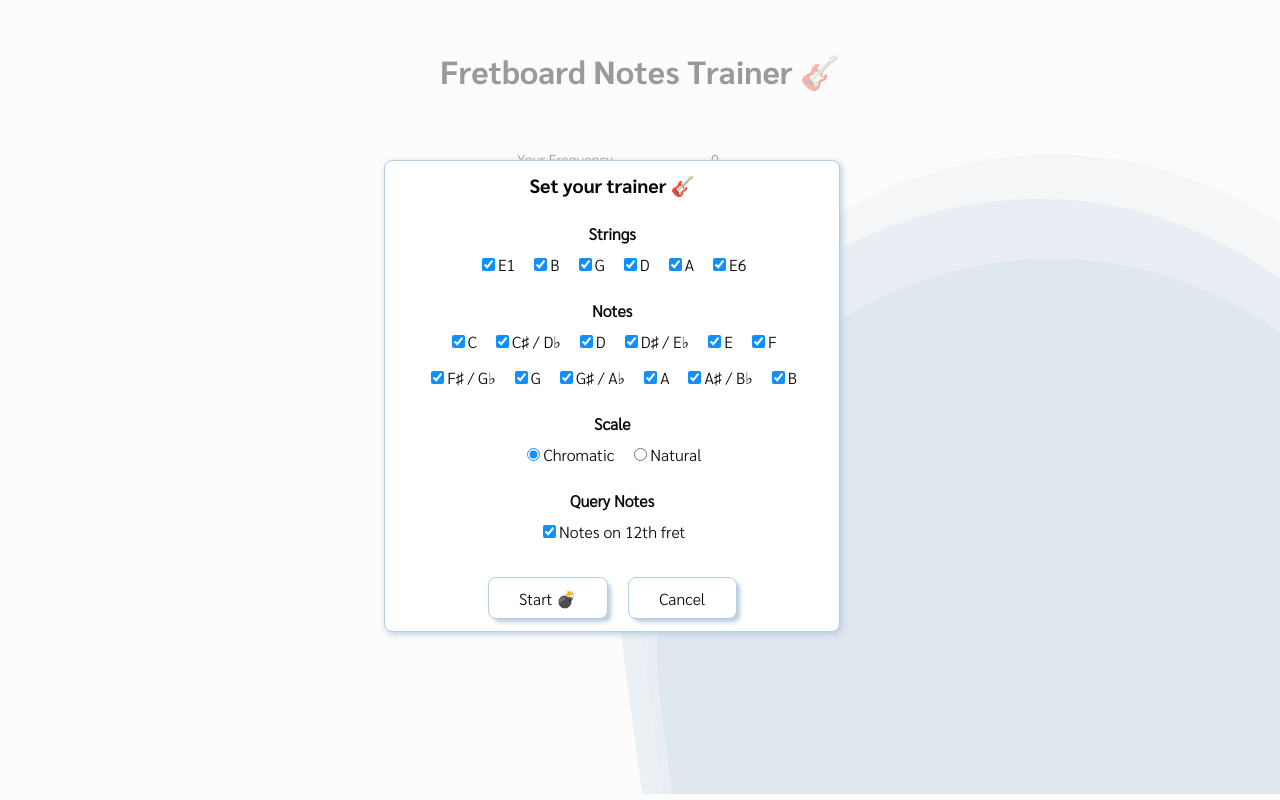
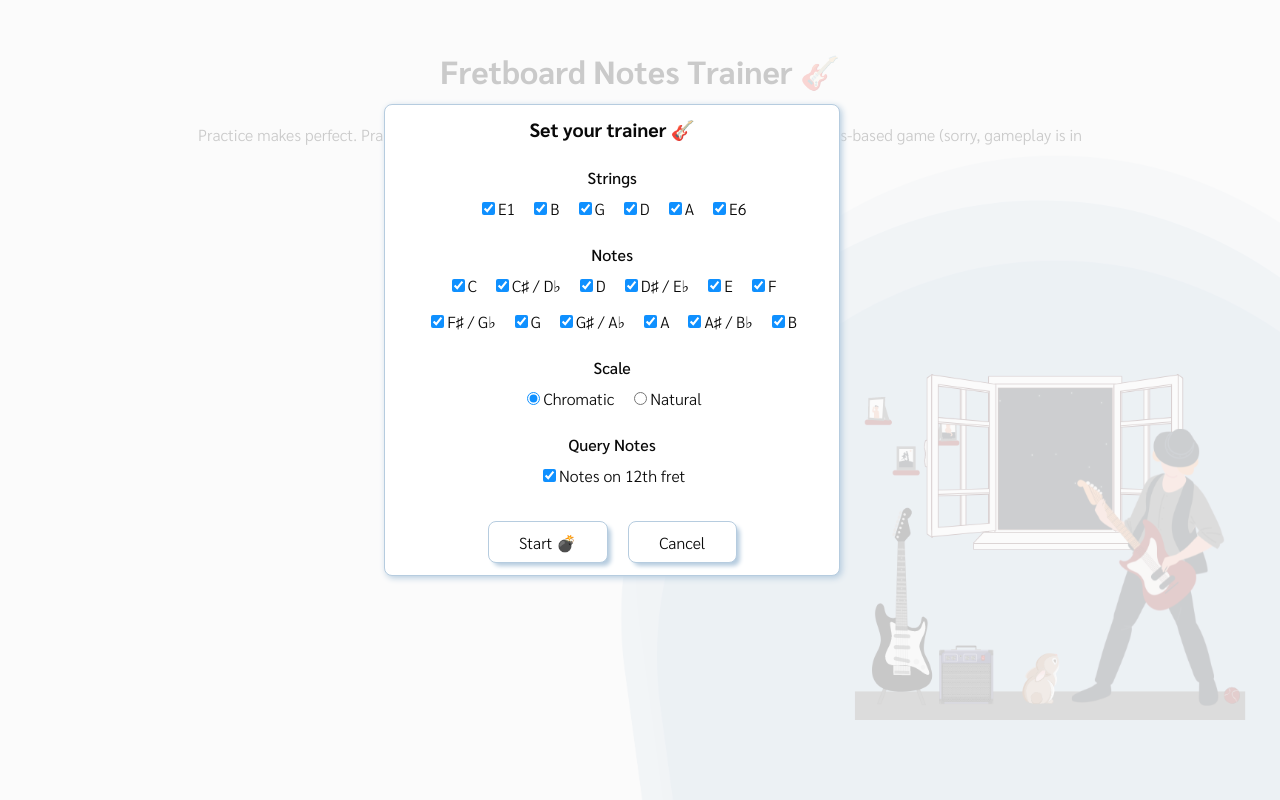
Before and after one commit to nikolanekudova/fretboard-notes-trainer, a React (Vite) app: page / in a window 1280 px wide. Both pictures are taken after a click on the button "Start Trainer 🎶". Built offline with nearby package versions, Linux system fonts and the light colour scheme; no server answers.

Commit message:
context added

```diff
--- a/src/App.jsx
+++ b/src/App.jsx
@@ -1,12 +1,20 @@
 import { useState } from "react";
 import { StartPage } from "./components/StartPage";
 import { TrainerPage } from "./components/TrainerPage";
+import { AppProvider } from "./context/AppContext";
 
 function App() {
     const [appStart, setAppStart] = useState(false);
 
     return (
-        <div className={`${appStart === false ? "background-wrapper" : "background-wrapper-light"}`}>
+        <AppProvider>
+            <div
+                className={`${
+                    appStart === false
+                        ? "background-wrapper"
+                        : "background-wrapper-light"
+                }`}
+            >
                 <div className="page-wrapper">
                     <div>
                         <h1>Fretboard Notes Trainer 🎸</h1>
@@ -14,12 +22,16 @@ function App() {
                             <p className="about-trainer">
                                 Practice makes perfect. Practice your guitar
                                 fretboard notes or, if you're confident, play a
-                            points-based game (sorry, gameplay is in progress 👀).
+                                points-based game (sorry, gameplay is in
+                                progress 👀).
                             </p>
                         )}
                     </div>
                     {appStart === false && (
-                    <StartPage appStart={appStart} setAppStart={setAppStart} />
+                        <StartPage
+                            appStart={appStart}
+                            setAppStart={setAppStart}
+                        />
                     )}
                     {appStart === true && (
                         <TrainerPage
@@ -29,6 +41,7 @@ function App() {
                     )}
                 </div>
             </div>
+        </AppProvider>
     );
 }
 
--- a/src/components/Inputs.jsx
+++ b/src/components/Inputs.jsx
@@ -1,15 +1,39 @@
-import React from "react";
+import React, { useContext, useEffect, useState } from "react";
+import { AppContext } from "../context/AppContext";
 
-export function Inputs({
-    strings = {},
-    setStrings,
-    notes = {},
-    setNotes,
-    chromaticNatural,
-    changeChromaticNatural,
-    queryNotes,
-    setQueryNotes,
-}) {
+export function Inputs({ appStart, setAppStart }) {
+    const {
+        strings,
+        setStrings,
+        notes,
+        setNotes,
+        chromaticNatural,
+        setChromaticNatural,
+        queryNotes,
+        setQueryNotes,
+        setShowInputs,
+    } = useContext(AppContext);
+
+    function startTrainer() {
+        setShowInputs(false);
+        setAppStart(true);
+    }
+
+    const [filteredNotes, setFilteredNotes] = useState([]);
+
+    useEffect(() => {
+        const filtered = Object.keys(notes).filter(
+            (note) => chromaticNatural === "chromatic" || !note.includes("#")
+        );
+        setFilteredNotes(filtered);
+    }, [notes, chromaticNatural]);
+
+    function changeChromaticNatural() {
+        setChromaticNatural((prevState) =>
+            prevState === "chromatic" ? "natural" : "chromatic"
+        );
+    }
+
     return (
         <div className="background-inputs-wrapper">
             <div className="inputs-wrapper">
@@ -67,6 +91,7 @@ export function Inputs({
                             <input
                                 type="radio"
                                 name="chromatic"
+                                value="chromatic"
                                 checked={chromaticNatural === "chromatic"}
                                 onChange={changeChromaticNatural}
                             />
@@ -76,6 +101,7 @@ export function Inputs({
                             <input
                                 type="radio"
                                 name="natural"
+                                value="natural"
                                 checked={chromaticNatural === "natural"}
                                 onChange={changeChromaticNatural}
                             />
@@ -99,8 +125,8 @@ export function Inputs({
                     </div>
                 </div>
                 <div className="inputs-btns-wrapper">
-                    <button>Start 💣</button>
-                    <button>Cancel</button>
+                    <button onClick={startTrainer}>Start 💣</button>
+                    <button onClick={() => setShowInputs(false)}>Cancel</button>
                 </div>
             </div>
         </div>
--- a/src/components/StartPage.jsx
+++ b/src/components/StartPage.jsx
@@ -1,13 +1,18 @@
-import React from "react";
+import React, { useContext } from "react";
+import { AppContext } from "../context/AppContext";
+import { Inputs } from "./Inputs";
 
-export function StartPage(appStart, setAppStart) {
-    function startApp() {
-        appStart.setAppStart(true);
-    }
+export function StartPage({ appStart, setAppStart }) {
+    const { showInputs, setShowInputs } = useContext(AppContext);
 
     return (
         <div>
-            <button onClick={startApp}>Start Trainer 🎶</button>
+            {showInputs && (
+                <Inputs appStart={appStart} setAppStart={setAppStart} />
+            )}
+            <button onClick={() => setShowInputs(true)}>
+                Start Trainer 🎶
+            </button>
         </div>
     );
 }
--- a/src/components/TrainerPage.jsx
+++ b/src/components/TrainerPage.jsx
@@ -1,4 +1,5 @@
-import React, { useState, useEffect, useRef } from "react";
+import React, { useContext, useEffect } from "react";
+import { AppContext } from "../context/AppContext";
 import { data } from "../data";
 import soundEffect from "../assets/correct.mp3";
 import { CorrectPage } from "./CorrectPage";
@@ -6,46 +7,25 @@ import { autoCorrelate } from "../utils/sound/autoCorrelate";
 import { getTrainerData } from "../utils/data/getTrainerData";
 import { playSound } from "../utils/playSound";
 import { generateRandomNoteString } from "../utils/data/generateRandomNoteString";
-import { Inputs } from "./Inputs";
 
-export function TrainerPage(appStart, setAppStart) {
-    const [frequency, setFrequency] = useState(0);
-    const [noteStringFrequency, setNoteStringFrequency] = useState({
-        note: "",
-        string: 0,
-        frequency: -100,
-        volume: "❗️",
-    });
-    const [showCorrect, setShowCorrect] = useState(false);
-    const [showInputs, setShowInputs] = useState(true);
-    const [strings, setStrings] = useState({
-        E1: true,
-        B: true,
-        G: true,
-        D: true,
-        A: true,
-        E6: true,
-    });
-    const [notes, setNotes] = useState({
-        C: true,
-        "C♯ / D♭": true,
-        D: true,
-        "D♯ / E♭": true,
-        E: true,
-        F: true,
-        "F♯ / G♭": true,
-        G: true,
-        "G♯ / A♭": true,
-        A: true,
-        "A♯ / B♭": true,
-        B: true,
-    });
-    const [chromaticNatural, setChromaticNatural] = useState("chromatic");
-    const [queryNotes, setQueryNotes] = useState(true);
-    const [correctFrequency, setCorrectFrequency] = useState(false);
-    const [microphoneSensitivity, setMicrophoneSensitivity] =
-        useState("medium");
-    const microphoneSensitivityRef = useRef(0.005);
+export function TrainerPage({ appStart, setAppStart }) {
+    const {
+        frequency,
+        setFrequency,
+        noteStringFrequency,
+        setNoteStringFrequency,
+        showCorrect,
+        setShowCorrect,
+        strings,
+        notes,
+        chromaticNatural,
+        queryNotes,
+        correctFrequency,
+        setCorrectFrequency,
+        microphoneSensitivity,
+        setMicrophoneSensitivity,
+        microphoneSensitivityRef,
+    } = useContext(AppContext);
 
     function calculateMicrophoneSensitivity(sensitivity) {
         switch (sensitivity) {
@@ -80,11 +60,6 @@ export function TrainerPage(appStart, setAppStart) {
 
         return newRandomNoteString;
     }
-
-    // generate new random note and string when inputs change
-    useEffect(() => {
-        setNoteStringFrequency(newNoteStringAndCheck());
-    }, [strings, notes, chromaticNatural, queryNotes]);
 
     // Update the sensitivity number whenever the sensitivity value changes
     useEffect(() => {
@@ -182,22 +157,14 @@ export function TrainerPage(appStart, setAppStart) {
     }
 
     function stopTuner() {
-        appStart.setAppStart(false);
+        setAppStart(false);
         location.reload(); // stop function is not working
-    }
-
-    function changeChromaticNatural() {
-        if (chromaticNatural === "chromatic") {
-            setChromaticNatural("natural");
-        } else {
-            setChromaticNatural("chromatic");
-        }
     }
 
     return (
         <div>
             {showCorrect && <CorrectPage />}
-            {showInputs && (
+            {/* {showInputs && (
                 <Inputs
                     strings={strings}
                     setStrings={setStrings}
@@ -208,7 +175,7 @@ export function TrainerPage(appStart, setAppStart) {
                     queryNotes={queryNotes}
                     setQueryNotes={setQueryNotes}
                 />
-            )}
+            )} */}
             <div className="trainer-page-wrapper">
                 <div className="table-wrapper">
                     <div className="table-row-wrapper">
@@ -281,16 +248,6 @@ export function TrainerPage(appStart, setAppStart) {
                     {noteStringFrequency.string} string
                 </div>
                 <button onClick={stopTuner}>Stop Trainer 🛑</button>
-                {/* <Inputs
-                    strings={strings}
-                    setStrings={setStrings}
-                    notes={notes}
-                    setNotes={setNotes}
-                    chromaticNatural={chromaticNatural}
-                    changeChromaticNatural={changeChromaticNatural}
-                    queryNotes={queryNotes}
-                    setQueryNotes={setQueryNotes}
-                /> */}
             </div>
         </div>
     );
--- /dev/null
+++ b/src/context/AppContext.jsx
@@ -0,0 +1,74 @@
+import React, { createContext, useState, useRef } from "react";
+
+export const AppContext = createContext();
+
+export const AppProvider = ({ children }) => {
+    const [frequency, setFrequency] = useState(0);
+    const [noteStringFrequency, setNoteStringFrequency] = useState({
+        note: "",
+        string: 0,
+        frequency: -100,
+        volume: "❗️",
+    });
+    const [showCorrect, setShowCorrect] = useState(false);
+    const [showInputs, setShowInputs] = useState(false);
+    const [strings, setStrings] = useState({
+        E1: true,
+        B: true,
+        G: true,
+        D: true,
+        A: true,
+        E6: true,
+    });
+
+    const [notes, setNotes] = useState({
+        C: true,
+        "C♯ / D♭": true,
+        D: true,
+        "D♯ / E♭": true,
+        E: true,
+        F: true,
+        "F♯ / G♭": true,
+        G: true,
+        "G♯ / A♭": true,
+        A: true,
+        "A♯ / B♭": true,
+        B: true,
+    });
+    const [chromaticNatural, setChromaticNatural] = useState("chromatic");
+    const [queryNotes, setQueryNotes] = useState(true);
+    const [correctFrequency, setCorrectFrequency] = useState(false);
+    const [microphoneSensitivity, setMicrophoneSensitivity] =
+        useState("medium");
+    const microphoneSensitivityRef = useRef(0.005);
+
+    return (
+        <AppContext.Provider
+            value={{
+                frequency,
+                setFrequency,
+                noteStringFrequency,
+                setNoteStringFrequency,
+                showCorrect,
+                setShowCorrect,
+                showInputs,
+                setShowInputs,
+                strings,
+                setStrings,
+                notes,
+                setNotes,
+                chromaticNatural,
+                setChromaticNatural,
+                queryNotes,
+                setQueryNotes,
+                correctFrequency,
+                setCorrectFrequency,
+                microphoneSensitivity,
+                setMicrophoneSensitivity,
+                microphoneSensitivityRef,
+            }}
+        >
+            {children}
+        </AppContext.Provider>
+    );
+};
--- a/src/index.css
+++ b/src/index.css
@@ -8,7 +8,14 @@
 @font-face {
     font-family: 'SarabunBold';
     src: url('../src/assets/fonts/Sarabun-Bold.ttf') format('truetype');
-    font-weight: 600;
+    font-weight: 700;
+    font-style: normal;
+}
+
+@font-face {
+    font-family: 'SarabunMedium';
+    src: url('../src/assets/fonts/Sarabun-Medium.ttf') format('truetype');
+    font-weight: 500;
     font-style: normal;
 }
 
@@ -41,6 +48,7 @@ h3 {
     background-image: url('../src/assets/images/background-desktop.png');
     background-size: cover;
     background-position: center;
+    height: 100vh;
 }
 
 .background-wrapper-light {
@@ -133,7 +141,7 @@ button:active {
     flex-direction: column;
     justify-content: center;
     align-items: center;
-    gap: 50px;
+    gap: 70px;
 }
 
 .about-trainer {
@@ -213,12 +221,12 @@ input:hover {
     top: 0;
     width: 100vw;
     height: 100vh;
-    background-color: rgb(250, 250, 250, 0.6);
+    background-color: rgb(250, 250, 250, 0.8);
 }
 
 .inputs-wrapper {
     position: absolute;
-    top: 20vh;
+    top: 13vh;
     left: 30vw;
     z-index: 1;
     display: flex;
@@ -251,7 +259,7 @@ input:hover {
 }
 
 .header-inputs {
-    font-weight: 600;
+    font-family: SarabunMedium;
     padding-bottom: 10px;
 }
 
@@ -308,7 +316,7 @@ input[type='radio'], input[type="checkbox"] {
     }
 
     .trainer-page-wrapper {
-        gap: 50px;
+        gap: 80px;
     }
 
     .notes-strings-text {
--- a/src/utils/data/getTrainerData.js
+++ b/src/utils/data/getTrainerData.js
@@ -30,7 +30,7 @@ export function getTrainerData(data, strings, notes, chromaticNatural, queryNote
             let obj = allData[string];
 
             for (const key in obj) {
-                if (key.includes("#") || key.includes("♭")) {
+                if (key.includes("♯") || key.includes("♭")) {
                     delete obj[key];
                 }
             }
@@ -51,5 +51,7 @@ export function getTrainerData(data, strings, notes, chromaticNatural, queryNote
         }
     }
 
+    console.log(allData);
+
     return allData;
 }
```
Also changed, not shown: src/assets/fonts/Sarabun-Medium.ttf (added). Lines whose indentation alone changed are shown as unchanged.
